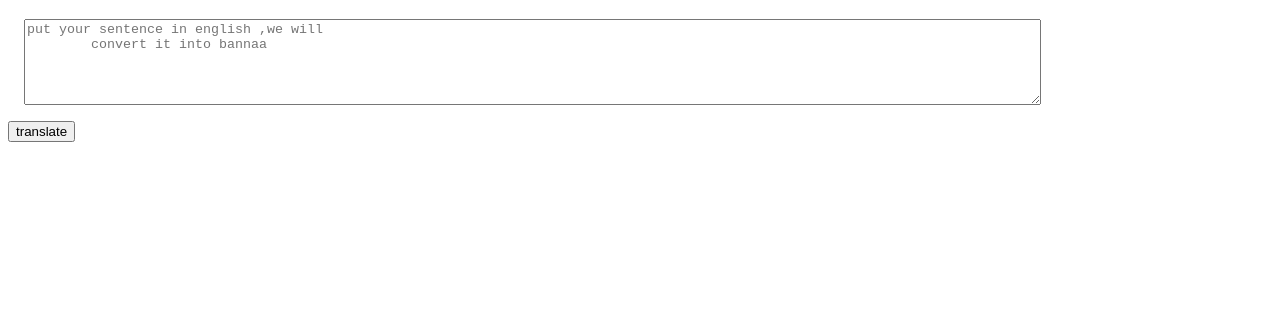
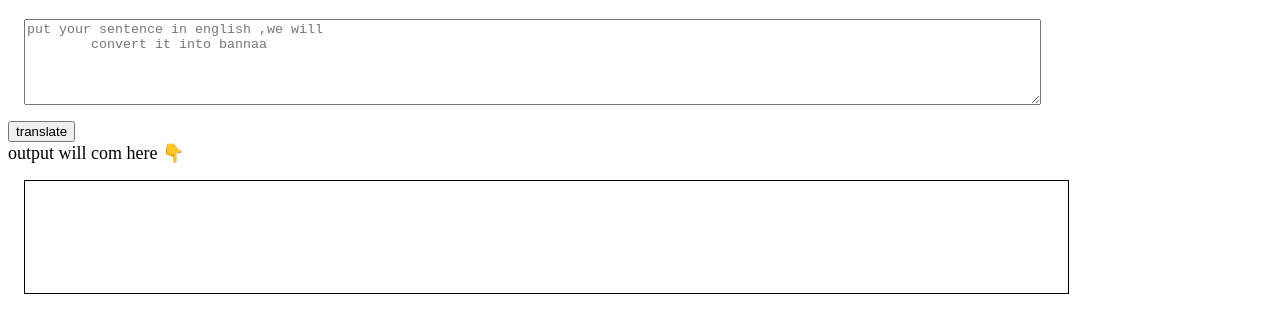
Before and after one commit to preetimath/banana-speak-neogcamp, a plain HTML site: page index.html in a window 1280 px wide. Shown: the part 61-394 px from the top of the page. Drawn offline with Linux system fonts and the light colour scheme.

Commit message:
input-output processing done

```diff
--- a/app.js
+++ b/app.js
@@ -16,13 +16,14 @@
 
 var btntranslate = document.querySelector("#btn-translate");
 var TxtInput = document.querySelector("#txt-input");
-console.log(TxtInput)
+var outputDiv = document.querySelector("#output");
+
+console.log(outputDiv);
 
 function clickHandler(){
+    outputDiv.innerText = "ghsadvfbkjdfb" + TxtInput.Value;
+};
 
-    console.log("clicked");
-    console.log("input",TxtInput.value);
-};
 
 btntranslate.addEventListener("click", clickHandler)
 
--- a/index.html
+++ b/index.html
@@ -12,6 +12,13 @@
             display:block;
             margin:1rem;
         }
+        #output{
+            border :1px solid black;
+            height:10vh;
+            width: 80%;
+            margin: 1rem;
+            padding: 1rem;
+        }
     </style>
 </head>
 <body>
@@ -21,6 +28,9 @@
     placeholder="put your sentence in english ,we will
         convert it into bannaa"></textarea>
     <button id="btn-translate"> translate </button>
+
+    <div style="font-size: large;">output will com here 👇 </div>
+    <div id="output"></div>
     <script src="app.js" type="text/javascript"> </script>
 </body>
 </html>
```
